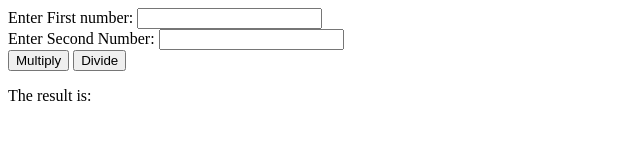
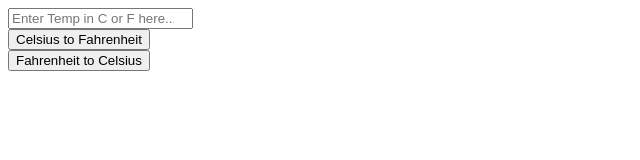
Before and after one commit to Ankitsingh6299/Javascript-practice, a plain HTML site: page index.html in a window 1280 px wide. Shown: the whole page, without its empty margins (0-640 px from the left). Drawn offline with Linux system fonts and the light colour scheme.

Commit message:
TemperatureConversion added

```diff
--- /dev/null
+++ b/TempConversion.js
@@ -0,0 +1,23 @@
+/*
+Write a JavaScript program to convert temperatures to and from Celsius, Fahrenheit.
+Expected Output :
+60°C is 140 °F
+45°F is 7.222222222222222°C
+*/
+
+
+
+function cToF(){
+    temp = document.getElementById('temp').value
+    var f;
+    f = (9*temp)/5 + 32 ;
+    document.getElementById('inputTemp').innerHTML = temp+"°C is ";
+document.getElementById('result').innerHTML = f+"°F";
+}
+function fToC(){
+    var temp = document.getElementById('temp').value
+    var c;
+    c = 5/9*(temp-32);
+    document.getElementById('inputTemp').innerHTML = temp+"°F is ";
+document.getElementById('result').innerHTML = c+"°C";
+}
--- a/index.html
+++ b/index.html
@@ -1,22 +1,32 @@
 <!DOCTYPE html>
 <html lang="en">
 <head>
-    <script src="./Mul-Divide.js"></script>
+    <script src="./TempConversion.js"></script>
     <meta charset="UTF-8">
     <meta http-equiv="X-UA-Compatible" content="IE=edge">
     <meta name="viewport" content="width=device-width, initial-scale=1.0">
     <title>JS Practice</title>
 </head>
 <body>
+   <!--
     Enter First number: <input type="number" id="number1"/><br>
     Enter Second Number: <input type="number" id="number2"/><br>
+   -->
   <!--
     <button type="button" onclick="ReverseString('target')">Reverse String !!!</button>
   -->
+
   <!--<button type="button" onload="generateNumber()" onclick="matchNumber('target')">Check Match!</button> -->
-  <button type="button" onclick="multiply()">Multiply</button>
+
+  <!-- <button type="button" onclick="multiply()">Multiply</button>
   <button type="button" onclick="divide()">Divide</button>
   <p>The result is: <br>
-  <span id="result"></span></p>
+  <span id="result"></span></p> -->
+
+<input type="number" id="temp" placeholder="Enter Temp in C or F here...."/><br>
+<button type="button" onclick="cToF()">Celsius to Fahrenheit</button><br>
+  <button type="button" onclick="fToC()">Fahrenheit to Celsius</button><br>
+  <p><span id="inputTemp"></span>
+    <span id="result"></span></p>
 </body>
 </html>
```
